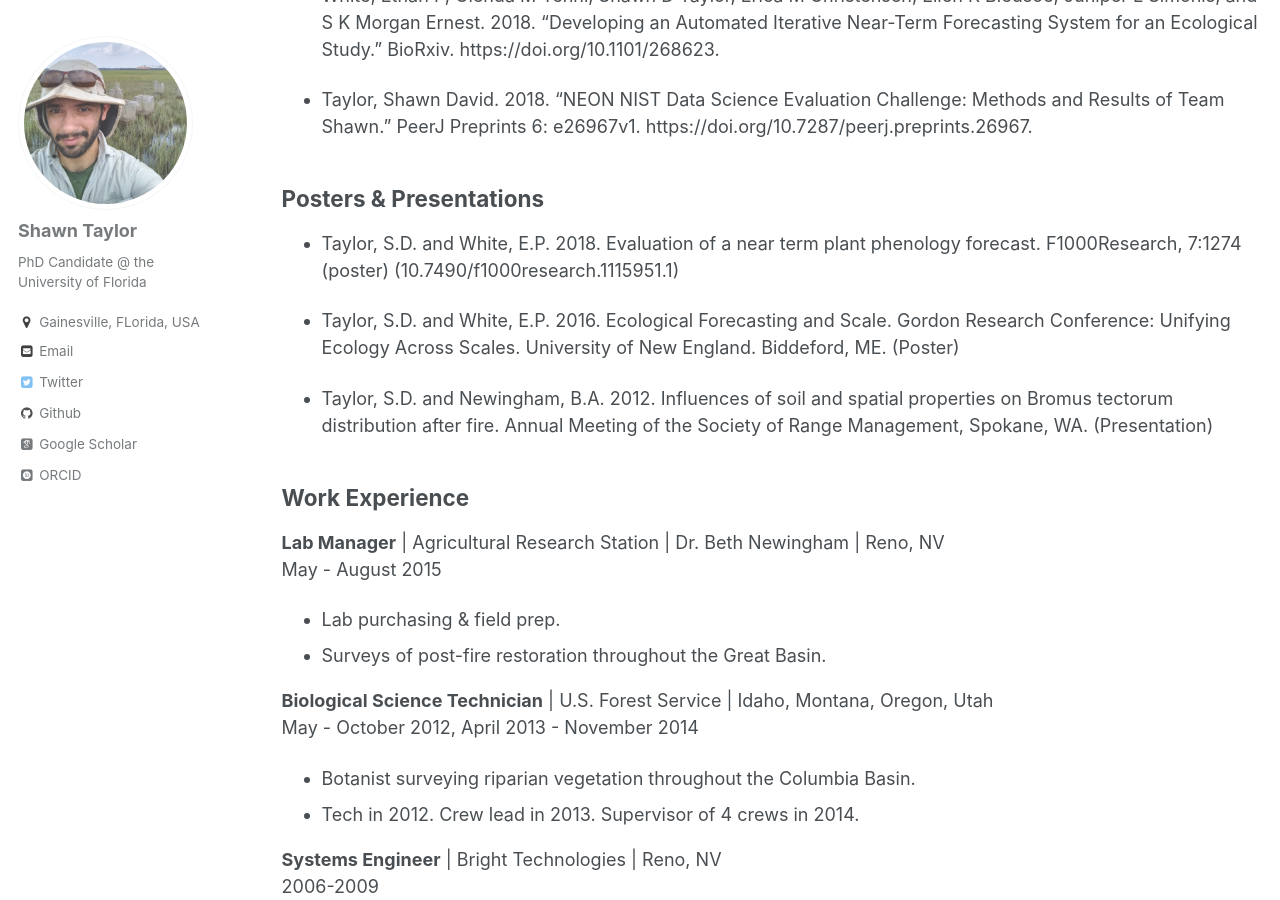
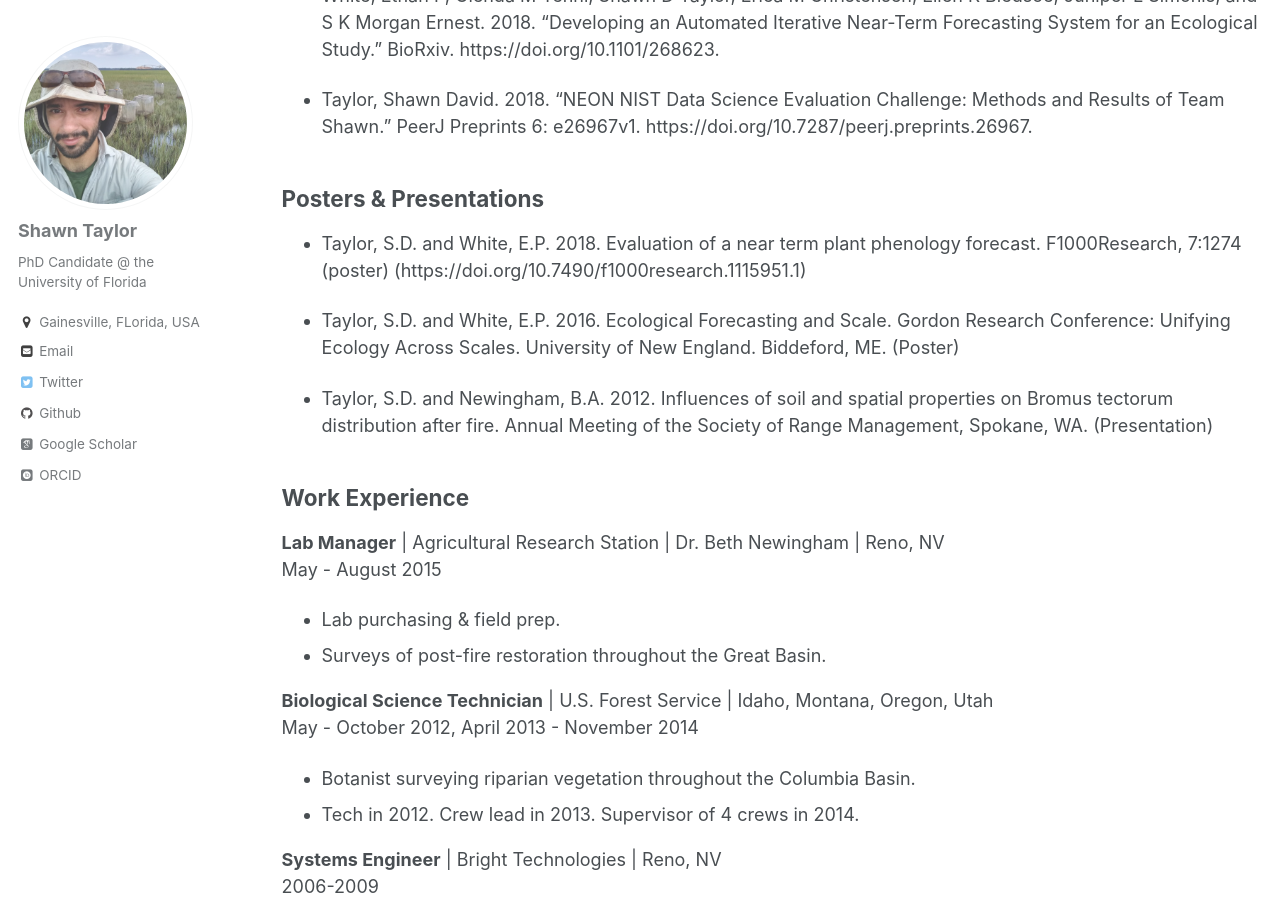
Before and after one commit to sdtaylor/sdtaylor.github.io, a Jekyll site: the page built from _pages/cv.md, in a window 1280 px wide and 900 px high, scrolled down 996 px. Built offline with Jekyll 4.4.1, drawn with Linux system fonts in a browser that asks for light colours; some web fonts are replaced; some of the changed lines change nothing that is shown.

Commit message:
fix doi link

```diff
--- a/_pages/cv.md
+++ b/_pages/cv.md
@@ -39,7 +39,7 @@ Research: Forecasting in ecology
 
 ## Posters & Presentations
 
-- Taylor, S.D. and White, E.P. 2018. Evaluation of a near term plant phenology forecast. F1000Research, 7:1274 (poster) ([10.7490/f1000research.1115951.1](10.7490/f1000research.1115951.1))
+- Taylor, S.D. and White, E.P. 2018. Evaluation of a near term plant phenology forecast. F1000Research, 7:1274 (poster) ([https://doi.org/10.7490/f1000research.1115951.1](https://doi.org/10.7490/f1000research.1115951.1))
 
 - Taylor, S.D. and White, E.P. 2016. Ecological Forecasting and Scale. Gordon Research Conference: Unifying Ecology Across Scales. University of New England. Biddeford, ME. (Poster)
 
```
